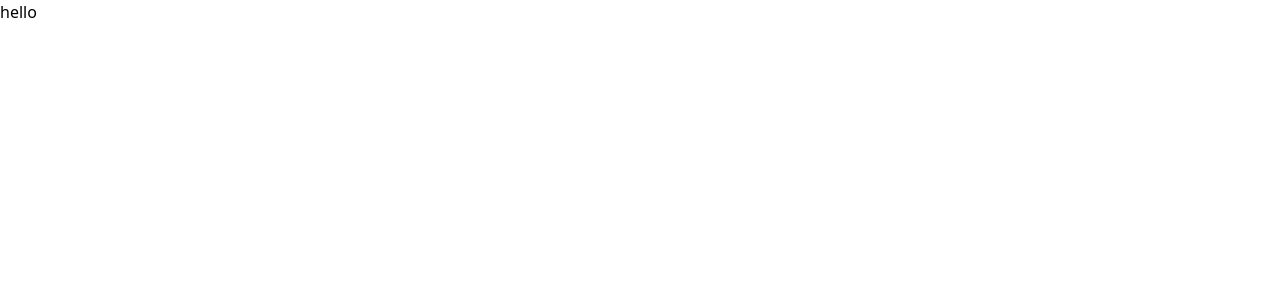
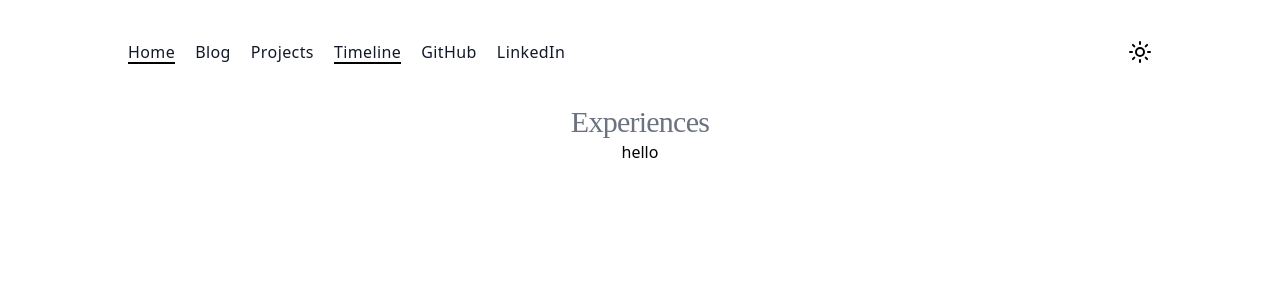
Before and after one commit to TusharIbtekar/portfolio, a Next.js app: page /timeline in a window 1280 px wide. Shown: the top 300 px of the page. Built offline with nearby package versions, Linux system fonts and the light colour scheme.

Commit message:
setup experiences

```diff
--- a/src/pages/timeline.tsx
+++ b/src/pages/timeline.tsx
@@ -1,3 +1,29 @@
+import { motion } from "framer-motion";
+import { Layout } from "@/layouts";
+
 export default function Timeline() {
-  return <>hello</>;
+  return (
+    <Layout.Default>
+      <div className="flex flex-grow min-h-screen pt-16 mt-10 pb-12">
+        <div className="flex-grow flex flex-col items-center max-w-sm sm:max-w-2xl w-full mx-auto px-0 sm:px-16">
+          <motion.h1
+            className="font-kaisei text-gray-500 dark:text-white text-3xl sm:text-xl md:text-2xl lg:text-3xl tracking-tight"
+            initial={{ opacity: 0, scale: 0.75 }}
+            animate={{ opacity: 1, scale: 1 }}
+            transition={{
+              type: "spring",
+              duration: 0.8,
+              delay: 0.1,
+              ease: [0, 0.71, 0.2, 1.01],
+            }}
+          >
+            Experiences
+          </motion.h1>
+          <ul className="-mb-8" role="list">
+            hello
+          </ul>
+        </div>
+      </div>
+    </Layout.Default>
+  );
 }
```
